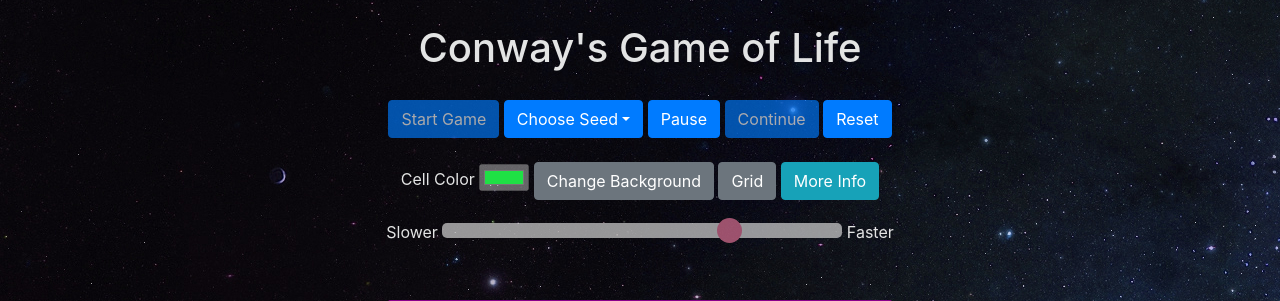
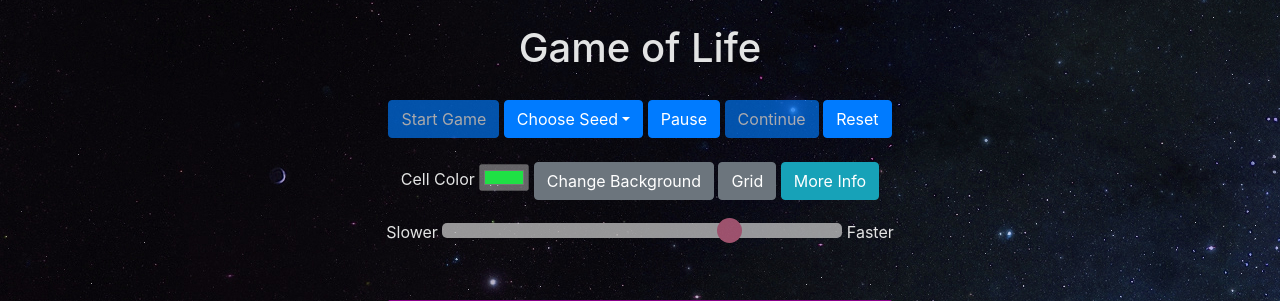
Before and after one commit to jrussell-OSU/game_of_life, a Flask app: page / in a window 1280 px wide. Shown: the top 301 px of the page. Run offline with Flask 2, Linux system fonts and the light colour scheme; some libraries are stand-ins or nearby versions.

Commit message:
removed my credit title

```diff
--- a/templates/index.html
+++ b/templates/index.html
@@ -10,7 +10,7 @@
   </head>
   <body>
   <br>
-  <h1>Conway's Game of Life</h1>
+  <h1>Game of Life</h1>
   <div class="buttons_div">
 
       <button id="start_game" class="btn btn-primary" onclick="continue_game()">Start Game</button>
```
